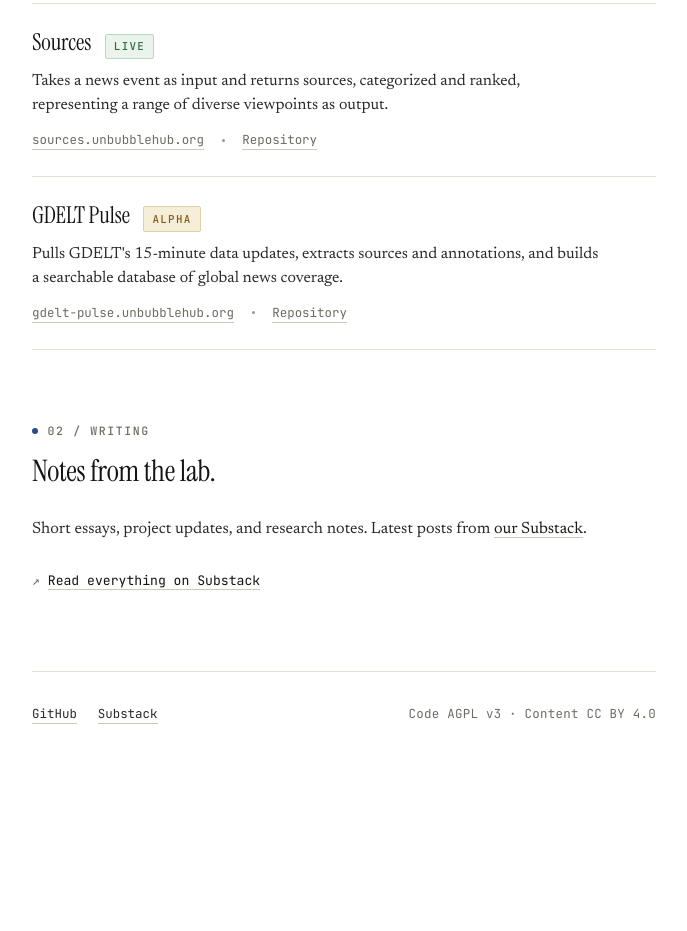
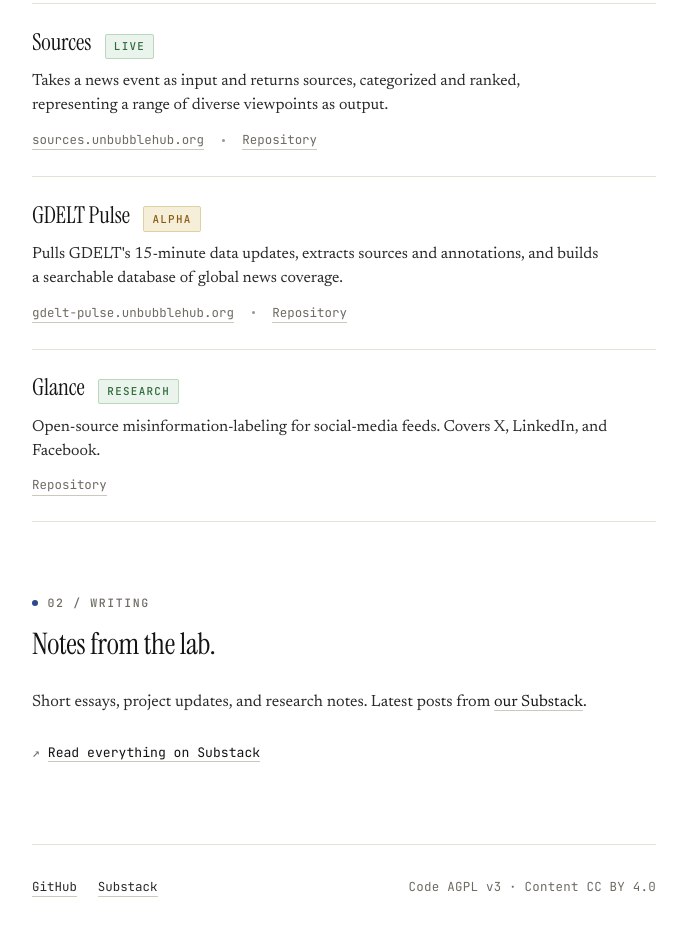
Before and after one commit to UnbubbleHub/unbubblehub.github.io, a website: page index.html in a window 1280 px wide. Shown: the part 1084-2015 px from the top of the page, without its empty margins (296-983 px from the left). Before the commit the page ends 1872 px from the top, so only its background shows below. Drawn offline with Linux system fonts and the light colour scheme.

Commit message:
feat: add Glance project card

```diff
--- a/index.html
+++ b/index.html
@@ -76,6 +76,17 @@
           <a href="https://github.com/UnbubbleHub/gdelt-pulse">Repository</a>
         </div>
       </li>
+
+      <li>
+        <div class="proj-head">
+          <a class="proj-title" href="https://github.com/UnbubbleHub/glance">Glance</a>
+          <span class="proj-status live">Research</span>
+        </div>
+        <p class="proj-desc">Open-source misinformation-labeling for social-media feeds. Covers X, LinkedIn, and Facebook.</p>
+        <div class="proj-meta">
+          <a href="https://github.com/UnbubbleHub/glance">Repository</a>
+        </div>
+      </li>
     </ul>
   </section>
 
```
